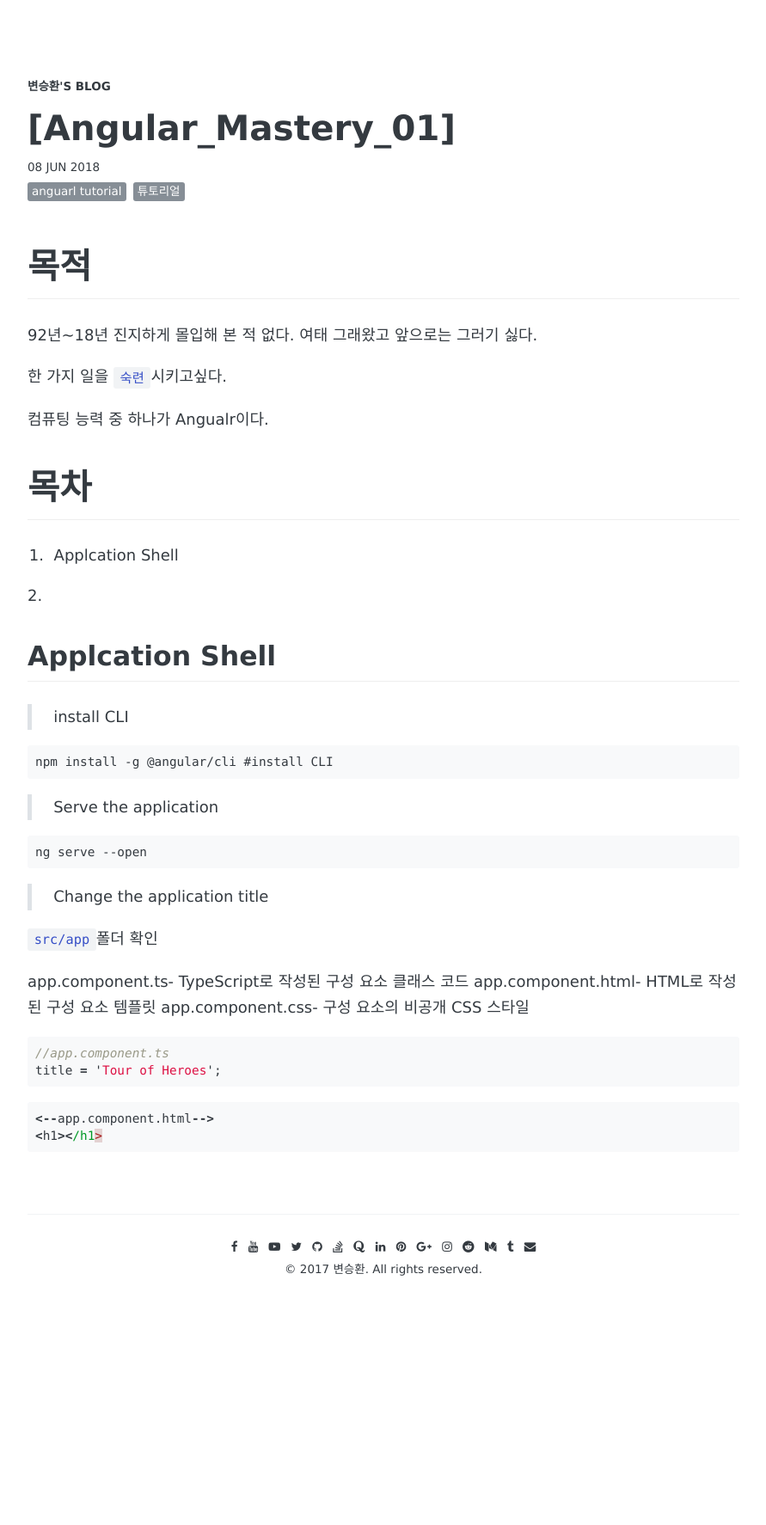
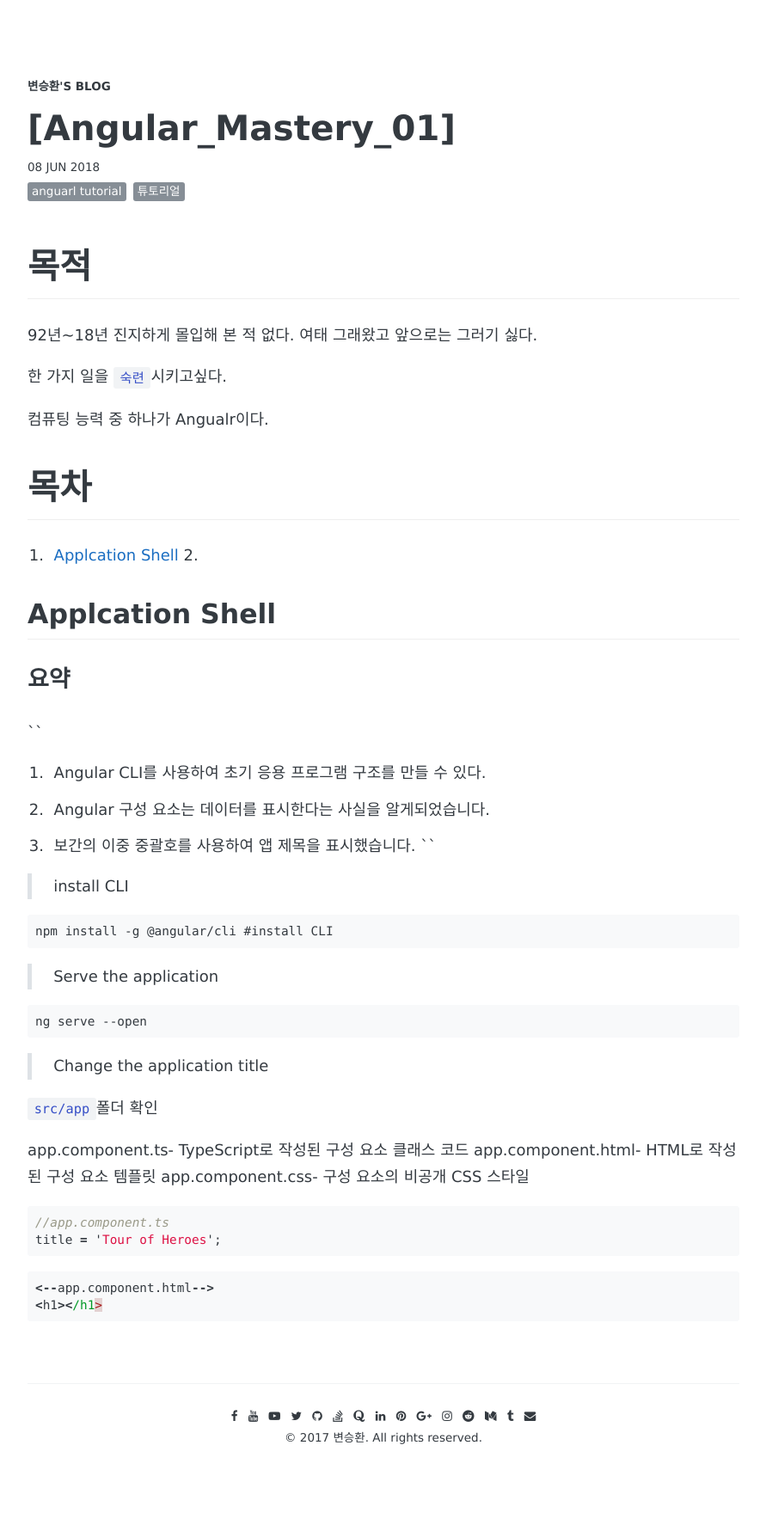
Before and after one commit to awesome-hwan/awesome-hwan.github.io, a Jekyll site: the page built from _posts/2018-06-08-[Angular_Mastery_01].md, in a window 1280 px wide. Shown: the whole page at 86% size, without its empty margins (194-1085 px from the left). Built offline with Jekyll 4.4.1, drawn with Linux system fonts in a browser that asks for light colours; some web fonts are replaced; comment, search, counter and statistics services are not loaded; before the commit the page ends 1577 px from its top, so only the background shows below that.

Commit message:
tutorial

```diff
--- a/_posts/2018-06-08-[Angular_Mastery_01].md
+++ b/_posts/2018-06-08-[Angular_Mastery_01].md
@@ -19,14 +19,19 @@ share: true
 
 # 목차
 
-1. Applcation Shell
-
-
-
+1. [Applcation Shell](#Applcation-Shell)
 2.
 
 
 ## Applcation Shell
+
+### 요약
+
+``
+1. Angular CLI를 사용하여 초기 응용 프로그램 구조를 만들 수 있다.
+2. Angular 구성 요소는 데이터를 표시한다는 사실을 알게되었습니다.
+3. 보간의 이중 중괄호를 사용하여 앱 제목을 표시했습니다.
+``
 
 > install CLI
 
```
Also changed, not shown: _posts/2018-06-09-[피아노 레슨__02].md (added, +32 -0 lines).
